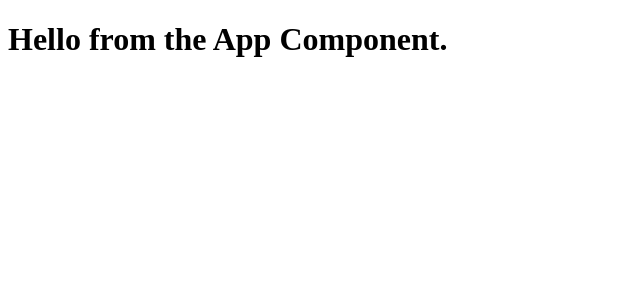
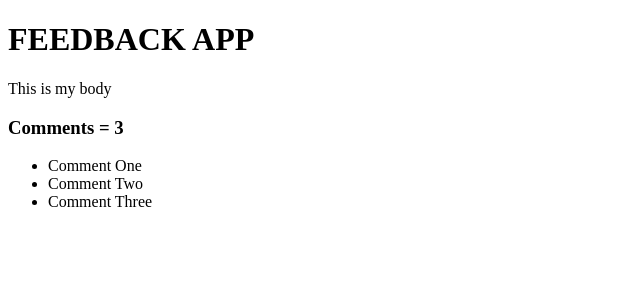
Before and after one commit to telangn/react-feedback-app, a React (Create React App) app: page / in a window 1280 px wide. Shown: the top 300 px of the page, without its empty margins (0-640 px from the left). Built offline with nearby package versions, Linux system fonts and the light colour scheme.

Commit message:
Dynamic Values and Lists in JSX (App.js)

```diff
--- a/src/App.js
+++ b/src/App.js
@@ -1,5 +1,27 @@
 function App() {
-    return <h1>Hello from the App Component.</h1>
+    const title = 'Feedback App'
+    const body = 'This is my body'
+    const comments = [
+        {id: 1, text: 'Comment One'},
+        {id: 2, text: 'Comment Two'},
+        {id: 3, text: 'Comment Three'},
+    ]
+    return (
+        <div className='container'>
+            <h1>{title.toUpperCase()}</h1>
+            <p>{body}</p>
+            <div className='comments'>
+                <h3>Comments = {comments.length}</h3>
+                <ul>
+                    {comments.map((comment) => (
+                        <li key={comment.id}>
+                            {comment.text}
+                        </li>
+                    ))}
+                </ul>
+            </div>
+        </div>
+    )
 }
 
 export default App
```
